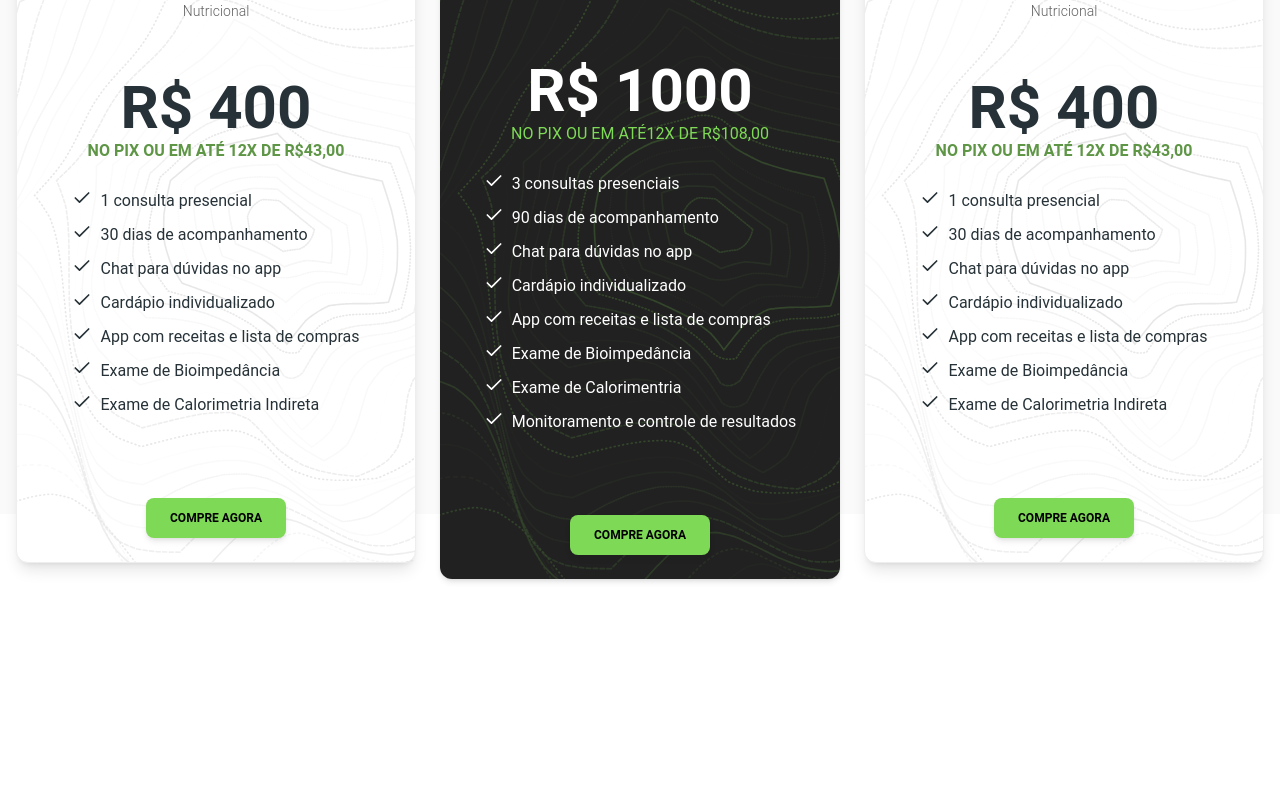
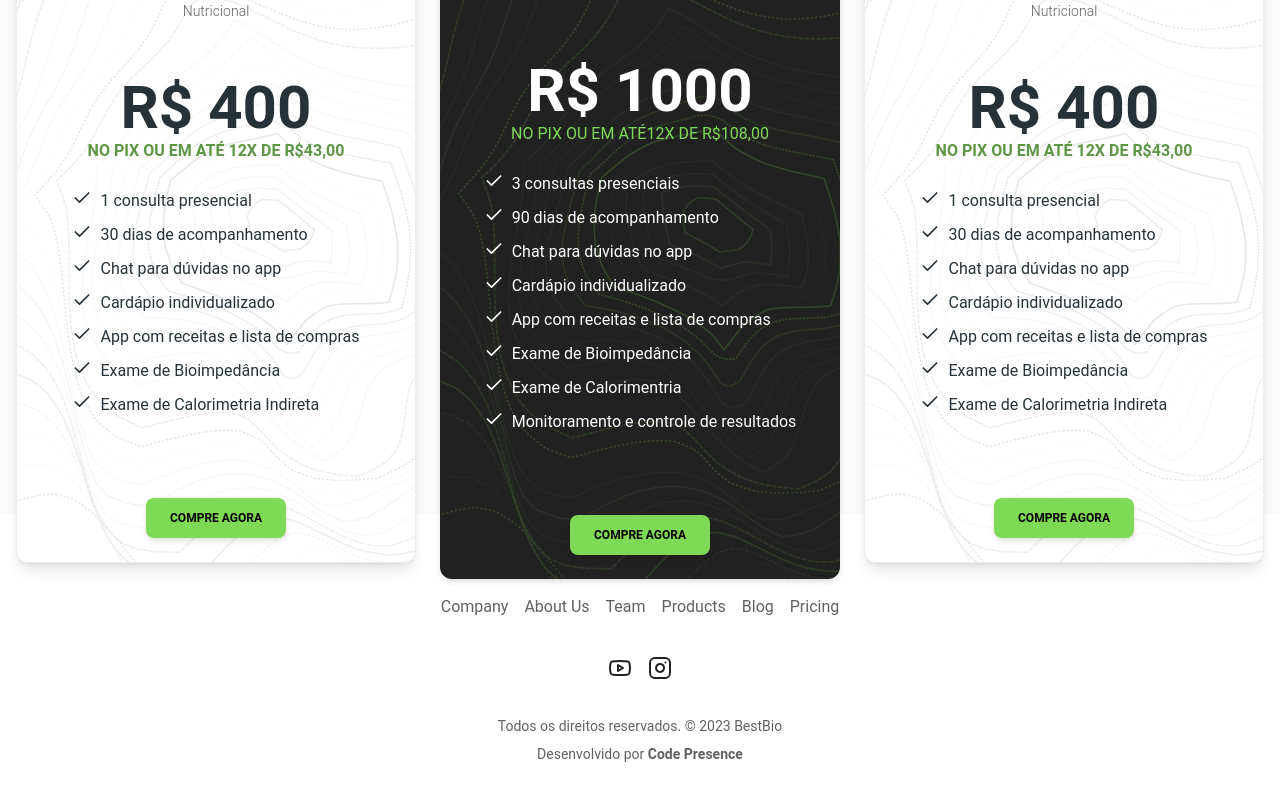
Before and after one commit to Code-Presence/BESTBIO-LP, a React (Vite) app: page /presencial in a window 1280 px wide. Shown: the part 362-1162 px from the top of the page. Before the commit the page ends 949 px from the top, so only its background shows below. Built offline with nearby package versions, Linux system fonts and the light colour scheme.

Commit message:
about us section

```diff
--- a/src/components/FeatureCard.tsx
+++ b/src/components/FeatureCard.tsx
@@ -13,9 +13,11 @@ interface IFeatureCardProps {
     content: string;
 }
 
-function FeatureCard({img, title, content}: IFeatureCardProps): JSX.Element {
+const FeatureCard = React.memo(({ img, title, content }: IFeatureCardProps): JSX.Element => {
+    const animation = 'animate-fade-in-down2';
+
     return (
-        <section className="grid h-fit place-items-center p-4">
+        <section className={`grid h-fit place-items-center p-4 ${animation}`}>
             <Card className="w-auto lg:max-w-[24rem] shadow-2xl">
                 <CardHeader color="gray" className="relative h-56">
                     <img
@@ -47,6 +49,8 @@ function FeatureCard({img, title, content}: IFeatureCardProps): JSX.Element {
             </Card>
         </section>
     );
-}
+});
+
+FeatureCard.displayName = 'FeatureCard';
 
 export { FeatureCard };
--- /dev/null
+++ b/src/components/Footer.tsx
@@ -0,0 +1,60 @@
+import React from 'react';
+import { Typography, IconButton } from '@material-tailwind/react';
+import { Instagram, Youtube } from 'lucide-react';
+const links = ['Company', 'About Us', 'Team', 'Products', 'Blog', 'Pricing'];
+const currentYear = new Date().getFullYear();
+
+function Footer() {
+    return (
+        <footer className="p-10 pb-16 md:px-28 md:pt-20 bg-white">
+            <div className="container mx-auto flex flex-col items-center">
+                <div className="grid w-full grid-cols-3 place-items-center items-center justify-center gap-4 pb-8 md:flex ">
+                    {links.map((link, index) => (
+                        <ul key={index} className="">
+                            <li>
+                                <Typography
+                                    as="a"
+                                    href="#"
+                                    color="white"
+                                    className="font-normal !text-gray-700 transition-colors hover:!text-gray-700 "
+                                >
+                                    {link}
+                                </Typography>
+                            </li>
+                        </ul>
+                    ))}
+                </div>
+                <div className="flex w-full gap-2 sm:w-fit">
+                    <IconButton variant="text" size="sm" color="gray">
+                        <i className="fa-brands fa-twitter text-lg" />
+                    </IconButton>
+                    <IconButton variant="text" size="sm" color="gray">
+                        <Youtube />
+                    </IconButton>
+                    <IconButton variant="text" size="sm" color="gray">
+                        <Instagram />
+                    </IconButton>
+                    <IconButton variant="text" size="sm" color="gray">
+                        <i className="fa-brands fa-github text-lg" />
+                    </IconButton>
+                </div>
+                <Typography
+                    color="blue-gray"
+                    className="mt-8 text-center !text-sm font-normal text-gray-700"
+                >
+          Todos os direitos reservados. &copy; {currentYear} BestBio
+                </Typography>
+                <Typography
+                    color="blue-gray"
+                    className="mt-2 text-center !text-sm font-normal text-gray-700"
+                >
+Desenvolvido por
+                    <strong>
+                        {' '}Code Presence
+                    </strong>
+                </Typography>
+            </div>
+        </footer>
+    );
+}
+export {Footer};
--- /dev/null
+++ b/src/components/HighlightText.tsx
@@ -0,0 +1,19 @@
+import { Typography } from '@material-tailwind/react';
+import React from 'react';
+
+function HighlightText({ text, highlightWords }) {
+    const regex = new RegExp(`(${highlightWords.join('|')})`, 'gi');
+    const parts = text.split(regex);
+
+    return (
+        <Typography variant='lead' color='white'>
+            {parts.map((part, index) =>
+                highlightWords.includes(part.toLowerCase()) ?
+                    <span key={index} className="bg-yellow-200 font-bold">{part}</span> :
+                    part
+            )}
+        </Typography>
+    );
+}
+
+export { HighlightText };
--- a/src/pages/home.tsx
+++ b/src/pages/home.tsx
@@ -5,13 +5,16 @@ import { CarouselCustomNavigation } from '../components/Carousel';
 import { CheckCircle } from 'lucide-react';
 import photo5 from '../assets/photos/photo-5.jpg';
 import photo7 from '../assets/photos/photo-7.jpg';
+import homiLindo from '../assets/photos/homilindo.jpg';
 import { FeatureCard } from '../components/FeatureCard';
 import { services } from '../data/globalData';
 import {  CarouselCustomArrows } from '../components/CardCarousel';
 
 import useOnScreen from '../hooks/useOnScreen';
+import { HighlightText } from '../components/HighlightText';
 
 function Main(): JSX.Element {
+
     const [isVisibleLeft, setIsVisibleLeft] = React.useState(false);
     const [isVisibleRight, setIsVisibleRight] = React.useState(false);
 
@@ -92,9 +95,11 @@ function Main(): JSX.Element {
             <div className="w-full h-fit bg-[#fefefe] bg-cover bg-no-repeat" style={{ backgroundImage: `url(${photo7})` }}>
                 <div className="h-full w-[100%] bg-[#1b1b1b]/90 backdrop-blur-[4px] lg:px-40 lg:py-24 py-12">
                     <div className='w-full flex flex-col items-center justify-center px-8'>
-                        <Typography variant="lead" style={{ fontWeight: '600', color: '#7ED956'}}>PRESENCIAL E ONLINE</Typography>
-                        <Typography variant="h1"  className="text-4xl" style={{ color: '#fff'}}>Nossos Serviços</Typography>
-                        <Typography variant="lead" className='mt-6 lg:text-center text-justify' style={{ color: '#fff'}}>Oferecemos programas e serviços que atendem públicos dos mais variados perfis, desde sedentários a atletas de alto rendimento. Temos pacotes para quem deseja apenas o acompanhamento nutricional e também oferecemos pacotes completos com nutrição e prescrição de exercícios físicos. Treino e plano alimentar são disponibilizados no nosso aplicativo que oferece várias funcionalidades e muita comodidade para o paciente.</Typography>
+                        <Typography variant="lead" style={{ fontWeight: '600', color: '#7ED956'}}
+                            className='animate-fade-in-down'
+                        >PRESENCIAL E ONLINE</Typography>
+                        <Typography variant="h1"  className="text-4xl animate-fade-in-down0" style={{ color: '#fff'}}>Nossos Serviços</Typography>
+                        <Typography variant="lead" className='mt-6 lg:text-center text-justify animate-fade-in-down1' style={{ color: '#fff'}}>Oferecemos programas e serviços que atendem públicos dos mais variados perfis, desde sedentários a atletas de alto rendimento. Temos pacotes para quem deseja apenas o acompanhamento nutricional e também oferecemos pacotes completos com nutrição e prescrição de exercícios físicos. Treino e plano alimentar são disponibilizados no nosso aplicativo que oferece várias funcionalidades e muita comodidade para o paciente.</Typography>
 
                     </div>
 
@@ -126,11 +131,58 @@ function Main(): JSX.Element {
                         </Typography>
                         <hr className='border-[#7ED956] w-[40%] mt-5'/>
                     </div>
-                    <div className='w-full mt-6 px-8'>
+                    <div className='w-full mt-6 px-8' id='custom-arrows'>
                         <CarouselCustomArrows />
                     </div>
 
 
+                </div>
+            </div>
+            <div className="w-full h-fit bg-[#fefefe] bg-cover bg-no-repeat" style={{ backgroundImage: `url(${photo5})` }}>
+                <div className="h-full w-[100%] bg-[#1b1b1b]/95 backdrop-blur-[4px] lg:px-40 lg:py-24 py-12 grid grid-cols-1 lg:grid-cols-2 p-8 sm:gap-8">
+                    <div className='pr-4'>
+                        <Typography variant='h1' color="white" className='mt-6'>Quem Somos</Typography>
+
+                        <Typography variant='lead' color='white'>
+                        Somos uma empresa {' '}
+                            <strong className='bg-[#7ED956] rounded-sm px-1 text-gray-900'>
+                            especializada em Emagrecimento, Nutrição Clínica e Esportiva, Fisiologia do Exercício e Performance Física,
+                            </strong>
+                            {' '}
+                        que atua por meio de serviços de consultoria presencial e online para pacientes que buscam emagrecimento,
+                        saúde e longevidade assim como para atletas recreativos e profissionais.
+                            <br />
+                            <br />
+                        Nosso fundador, {''}
+                            <strong className='bg-[#7ED956] rounded-sm px-1 text-gray-900'>
+                            Prof. Chikão Freitas é um dos maiores especialistas da área e atua no mercado há mais de 15 anos.
+                            </strong>
+                            {' '}
+                        Além disso, por ter sido atleta durante anos, sabe na prática dos desafios para {''}
+                            <strong className='bg-[#7ED956] rounded-sm px-1 text-gray-900'>
+                            alcançar performance
+                            </strong>{' '}
+                        e subir no podium.
+                            <br />
+                            <br />
+                        Carrega no seu currículo o acompanhamento nutricional e preparação física de {''}
+                            <strong className='bg-[#7ED956] rounded-sm px-1 text-gray-900'>
+                            grandes atletas
+                            </strong> {''}
+                        de várias modalidades esportivas,
+                        com destaque para o MMA. Além disso,
+
+                        já atendeu milhares de pacientes que buscam o emagrecimento, saúde e qualidade de vida.
+                            <br />
+                            <br />
+                        Estamos prontos para dar o direcionamento necessário para você que quer emagrecer ou que deseja a melhoria da performance e para a superação de resultados.
+                        </Typography>
+                    </div>
+
+
+                    <div className='pl-4 flex flex-col items-center justify-center'>
+                        <img src={homiLindo} className='rounded-md shadow-lg'/>
+                    </div>
                 </div>
             </div>
         </>
--- a/src/routes/index.tsx
+++ b/src/routes/index.tsx
@@ -5,6 +5,7 @@ import { CustomNavbar } from '../components/Navbar';
 import { Presential } from '../pages/presential';
 
 import Aos from 'aos';
+import { Footer } from '../components/Footer';
 
 function AppRoutes(): JSX.Element {
     Aos.init({
@@ -18,6 +19,7 @@ function AppRoutes(): JSX.Element {
                 <Route path='/' element={ <Main /> }/>
                 <Route path='/presencial' element={ <Presential /> }/>
             </Routes>
+            <Footer />
         </>
     );
 }
--- a/tailwind.config.js
+++ b/tailwind.config.js
@@ -55,6 +55,9 @@ export default withMT({
             },
             animation: {
                 'fade-in-down': 'fade-in-down 0.5s ease-out',
+                'fade-in-down0': 'fade-in-down 1s ease-out',
+                'fade-in-down1': 'fade-in-down 1.5s ease-out',
+                'fade-in-down2': 'fade-in-down 2s ease-out',
                 'fade-in-left': 'fadeInLeft 0.5s ease-out',
                 'fade-in-right': 'fadeInRight 0.5s ease-out',
             },
```
Also changed, not shown: src/assets/photos/homilindo.jpg (added).
